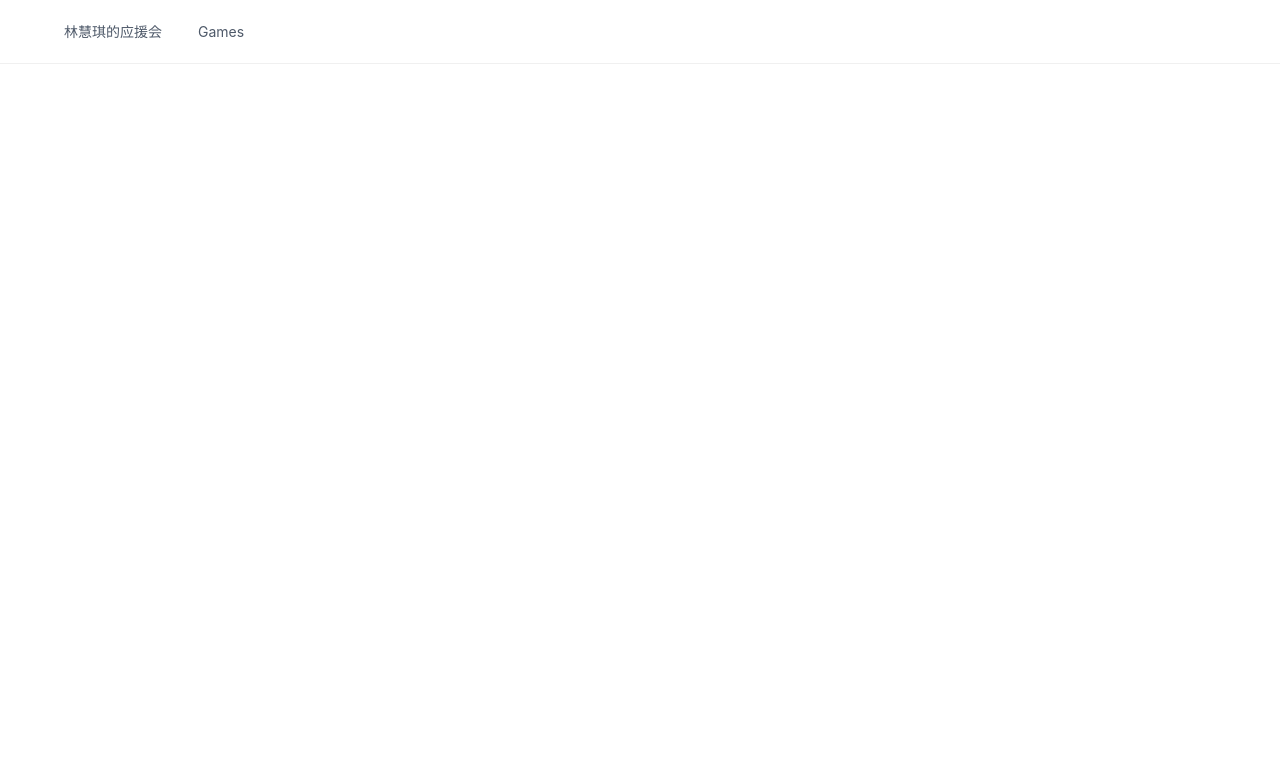
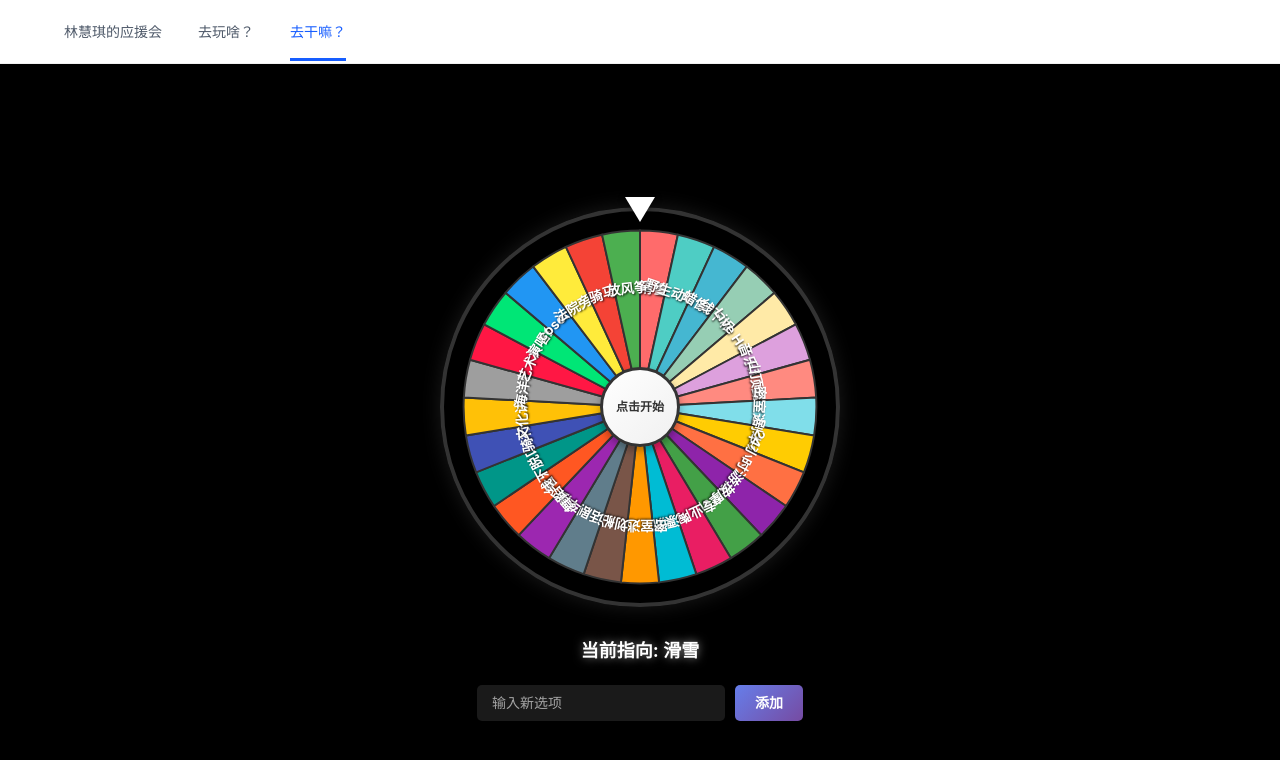
Before and after one commit to hejun95/blog, a Vue app: page /wheel in a window 1280 px wide. Before the commit this address had no page. Shown: the top 760 px of the page. Built offline with nearby package versions, Linux system fonts and the light colour scheme.

Commit message:
feat: 添加转盘

```diff
--- a/src/components/ArcoNavBar.vue
+++ b/src/components/ArcoNavBar.vue
@@ -7,7 +7,8 @@
       class="nav-menu"
     >
       <a-menu-item key="/">林慧琪的应援会</a-menu-item>
-      <a-menu-item key="/about">Games</a-menu-item>
+      <a-menu-item key="/about">去玩啥？</a-menu-item>
+      <a-menu-item key="/wheel">去干嘛？</a-menu-item>
     </a-menu>
   </div>
 </template>
--- a/src/router/index.ts
+++ b/src/router/index.ts
@@ -13,6 +13,11 @@ const router = createRouter({
       path: '/about',
       name: 'about',
       component: () => import('../views/AboutView.vue')
+    },
+    {
+      path: '/wheel',
+      name: 'wheel',
+      component: () => import('../views/WheelView.vue')
     }
   ]
 })
--- /dev/null
+++ b/src/views/WheelView.vue
@@ -0,0 +1,374 @@
+<template>
+  <div class="wheel-page">
+    <div class="wheel-container">
+      <!-- 转盘 -->
+      <div
+        class="wheel"
+        :style="{ transform: `rotate(${rotation}deg)` }"
+        :class="{ spinning: isSpinning }"
+      >
+        <svg class="wheel-svg" viewBox="0 0 400 400">
+          <g v-for="(item, index) in wheelItems" :key="index">
+            <path
+              :d="getWheelPath(index)"
+              :fill="item.color"
+              stroke="#333"
+              stroke-width="2"
+            />
+            <text
+              :x="getTextX(index)"
+              :y="getTextY(index)"
+              class="wheel-text"
+              :transform="`rotate(${getTextRotation(index)}, ${getTextX(index)}, ${getTextY(index)})`"
+            >
+              {{ item.text }}
+            </text>
+          </g>
+        </svg>
+      </div>
+
+      <!-- 转盘中心按钮 -->
+      <div class="wheel-center" @click="startSpin">
+        <div v-if="!isSpinning && !showResult" class="center-text">点击开始</div>
+        <div v-if="showResult" class="result-text">{{ currentResult }}</div>
+      </div>
+
+      <!-- 指针 -->
+      <div class="pointer"></div>
+    </div>
+
+    <!-- 当前指向的数值显示 -->
+    <div class="current-value">
+      当前指向: {{ currentPointing }}
+    </div>
+
+    <!-- 添加选项的输入框 -->
+    <div class="add-item-section">
+      <input
+        v-model="newItemText"
+        placeholder="输入新选项"
+        class="item-input"
+        @keyup.enter="addItem"
+      />
+      <button @click="addItem" class="add-btn">添加</button>
+    </div>
+  </div>
+</template>
+
+<script setup lang="ts">
+import { ref, computed } from 'vue'
+
+interface WheelItem {
+  text: string
+  color: string
+}
+
+// 预定义的颜色数组
+const colors = [
+  '#FF6B6B', '#4ECDC4', '#45B7D1', '#96CEB4', '#FFEAA7', '#DDA0DD',
+  '#FF8A80', '#80DEEA', '#FFCC02', '#FF7043', '#8E24AA', '#43A047',
+  '#E91E63', '#00BCD4', '#FF9800', '#795548', '#607D8B', '#9C27B0',
+  '#FF5722', '#009688', '#3F51B5', '#FFC107', '#9E9E9E', '#FF1744',
+  '#00E676', '#2196F3', '#FFEB3B', '#F44336', '#4CAF50', '#673AB7',
+  '#8BC34A', '#CDDC39', '#03A9F4', '#0277BD', '#00695C', '#2E7D32',
+  '#558B2F', '#827717', '#F57F17', '#FF6F00', '#E65100', '#BF360C'
+]
+
+// 转盘数据
+const wheelItems = ref<WheelItem[]>([
+  { text: '滑雪', color: colors[0] },
+  { text: '野生动物园', color: colors[1] },
+  { text: '蜡像馆', color: colors[2] },
+  { text: '线下相声', color: colors[3] },
+  { text: 'Live House', color: colors[4] },
+  { text: '音乐节', color: colors[5] },
+  { text: '山顶露营', color: colors[6] },
+  { text: '密室逃脱', color: colors[7] },
+  { text: '剧本杀', color: colors[8] },
+  { text: '24小时沐浴', color: colors[9] },
+  { text: '游泳', color: colors[10] },
+  { text: '按摩spa', color: colors[11] },
+  { text: '专业陶艺', color: colors[12] },
+  { text: '漂流', color: colors[13] },
+  { text: '密室逃脱', color: colors[14] },
+  { text: '划船', color: colors[15] },
+  { text: '话剧', color: colors[16] },
+  { text: '车展', color: colors[17] },
+  { text: '舞蹈音乐剧', color: colors[18] },
+  { text: '线下脱口秀', color: colors[19] },
+  { text: '骑行', color: colors[20] },
+  { text: '文化讲坛', color: colors[21] },
+  { text: '海洋馆', color: colors[22] },
+  { text: '艺术展', color: colors[23] },
+  { text: '演唱会', color: colors[24] },
+  { text: 'coser展', color: colors[25] },
+  { text: '法院旁观', color: colors[26] },
+  { text: '骑马', color: colors[27] },
+  { text: '放风筝', color: colors[28] }
+])
+
+const newItemText = ref('')
+const rotation = ref(0)
+const isSpinning = ref(false)
+const showResult = ref(false)
+const currentResult = ref('')
+
+// 计算当前指向的选项
+const currentPointing = computed(() => {
+  if (wheelItems.value.length === 0) return '无选项'
+
+  const itemCount = wheelItems.value.length
+  const anglePerItem = 360 / itemCount
+  const normalizedRotation = (rotation.value % 360 + 360) % 360
+  const currentIndex = Math.floor((360 - normalizedRotation) / anglePerItem) % itemCount
+
+  return wheelItems.value[currentIndex]?.text || '无选项'
+})
+
+// 获取转盘扇形路径
+const getWheelPath = (index: number) => {
+  const itemCount = wheelItems.value.length
+  const anglePerItem = 360 / itemCount
+  const startAngle = index * anglePerItem
+  const endAngle = (index + 1) * anglePerItem
+
+  const centerX = 200
+  const centerY = 200
+  const radius = 180
+
+  const startRad = (startAngle - 90) * Math.PI / 180
+  const endRad = (endAngle - 90) * Math.PI / 180
+
+  const x1 = centerX + radius * Math.cos(startRad)
+  const y1 = centerY + radius * Math.sin(startRad)
+  const x2 = centerX + radius * Math.cos(endRad)
+  const y2 = centerY + radius * Math.sin(endRad)
+
+  const largeArcFlag = anglePerItem > 180 ? 1 : 0
+
+  return `M ${centerX} ${centerY} L ${x1} ${y1} A ${radius} ${radius} 0 ${largeArcFlag} 1 ${x2} ${y2} Z`
+}
+
+// 获取文字位置
+const getTextX = (index: number) => {
+  const itemCount = wheelItems.value.length
+  const anglePerItem = 360 / itemCount
+  const midAngle = (index * anglePerItem + anglePerItem / 2 - 90) * Math.PI / 180
+  return 200 + 120 * Math.cos(midAngle)
+}
+
+const getTextY = (index: number) => {
+  const itemCount = wheelItems.value.length
+  const anglePerItem = 360 / itemCount
+  const midAngle = (index * anglePerItem + anglePerItem / 2 - 90) * Math.PI / 180
+  return 200 + 120 * Math.sin(midAngle)
+}
+
+const getTextRotation = (index: number) => {
+  const itemCount = wheelItems.value.length
+  const anglePerItem = 360 / itemCount
+  return index * anglePerItem + anglePerItem / 2
+}
+
+// 开始转盘
+const startSpin = () => {
+  if (isSpinning.value || wheelItems.value.length === 0) return
+
+  isSpinning.value = true
+  showResult.value = false
+
+  // 随机旋转角度 (5-10圈)
+  const minSpins = 5
+  const maxSpins = 10
+  const spins = Math.random() * (maxSpins - minSpins) + minSpins
+  const targetRotation = rotation.value + (spins * 360)
+
+  // 动画持续时间 (3-5秒)
+  const duration = Math.random() * 2000 + 3000
+
+  const startTime = Date.now()
+  const startRotation = rotation.value
+
+  const animate = () => {
+    const elapsed = Date.now() - startTime
+    const progress = Math.min(elapsed / duration, 1)
+
+    // 缓动函数：先快后慢
+    const easeOut = 1 - Math.pow(1 - progress, 3)
+
+    rotation.value = startRotation + (targetRotation - startRotation) * easeOut
+
+    if (progress < 1) {
+      requestAnimationFrame(animate)
+    } else {
+      // 动画结束
+      isSpinning.value = false
+      showResult.value = true
+      currentResult.value = currentPointing.value
+    }
+  }
+
+  requestAnimationFrame(animate)
+}
+
+// 添加新选项
+const addItem = () => {
+  if (!newItemText.value.trim()) return
+
+  const colorIndex = wheelItems.value.length % colors.length
+  wheelItems.value.push({
+    text: newItemText.value.trim(),
+    color: colors[colorIndex]
+  })
+
+  newItemText.value = ''
+}
+</script>
+
+<style scoped>
+.wheel-page {
+  width: 100vw;
+  height: 100vh;
+  background-color: #000;
+  display: flex;
+  flex-direction: column;
+  align-items: center;
+  justify-content: center;
+  position: relative;
+  overflow: hidden;
+}
+
+.wheel-container {
+  position: relative;
+  width: 400px;
+  height: 400px;
+  margin-bottom: 30px;
+}
+
+.wheel {
+  width: 100%;
+  height: 100%;
+  border-radius: 50%;
+  position: relative;
+  transition: transform 0.1s ease-out;
+  border: 4px solid #333;
+  box-shadow: 0 0 20px rgba(255, 255, 255, 0.1);
+}
+
+.wheel-svg {
+  width: 100%;
+  height: 100%;
+  border-radius: 50%;
+}
+
+.wheel-text {
+  fill: white;
+  font-weight: bold;
+  font-size: 14px;
+  text-anchor: middle;
+  dominant-baseline: middle;
+  text-shadow: 1px 1px 2px rgba(0, 0, 0, 0.8);
+}
+
+.wheel-center {
+  position: absolute;
+  top: 50%;
+  left: 50%;
+  transform: translate(-50%, -50%);
+  width: 80px;
+  height: 80px;
+  background: linear-gradient(135deg, #fff, #f0f0f0);
+  border-radius: 50%;
+  display: flex;
+  align-items: center;
+  justify-content: center;
+  cursor: pointer;
+  border: 3px solid #333;
+  box-shadow: 0 4px 8px rgba(0, 0, 0, 0.3);
+  transition: all 0.2s ease;
+  z-index: 10;
+}
+
+.wheel-center:hover {
+  transform: translate(-50%, -50%) scale(1.05);
+  box-shadow: 0 6px 12px rgba(0, 0, 0, 0.4);
+}
+
+.center-text {
+  font-size: 12px;
+  color: #333;
+  font-weight: bold;
+}
+
+.result-text {
+  font-size: 16px;
+  color: #333;
+  font-weight: bold;
+  transform: rotate(-15deg);
+  text-align: center;
+  line-height: 1.2;
+}
+
+.pointer {
+  position: absolute;
+  top: -10px;
+  left: 50%;
+  transform: translateX(-50%);
+  width: 0;
+  height: 0;
+  border-left: 15px solid transparent;
+  border-right: 15px solid transparent;
+  border-top: 25px solid #fff;
+  z-index: 5;
+  filter: drop-shadow(0 2px 4px rgba(0, 0, 0, 0.3));
+}
+
+.current-value {
+  color: white;
+  font-size: 18px;
+  font-weight: bold;
+  margin-bottom: 20px;
+  text-shadow: 0 0 10px rgba(255, 255, 255, 0.5);
+}
+
+.add-item-section {
+  display: flex;
+  gap: 10px;
+  align-items: center;
+}
+
+.item-input {
+  padding: 10px 15px;
+  border: none;
+  border-radius: 5px;
+  background: rgba(255, 255, 255, 0.1);
+  color: white;
+  font-size: 14px;
+  outline: none;
+  min-width: 200px;
+}
+
+.item-input::placeholder {
+  color: rgba(255, 255, 255, 0.6);
+}
+
+.add-btn {
+  padding: 10px 20px;
+  border: none;
+  border-radius: 5px;
+  background: linear-gradient(135deg, #667eea, #764ba2);
+  color: white;
+  font-weight: bold;
+  cursor: pointer;
+  transition: all 0.2s ease;
+}
+
+.add-btn:hover {
+  transform: translateY(-2px);
+  box-shadow: 0 4px 8px rgba(0, 0, 0, 0.3);
+}
+
+.spinning {
+  transition: none;
+}
+</style>
```
